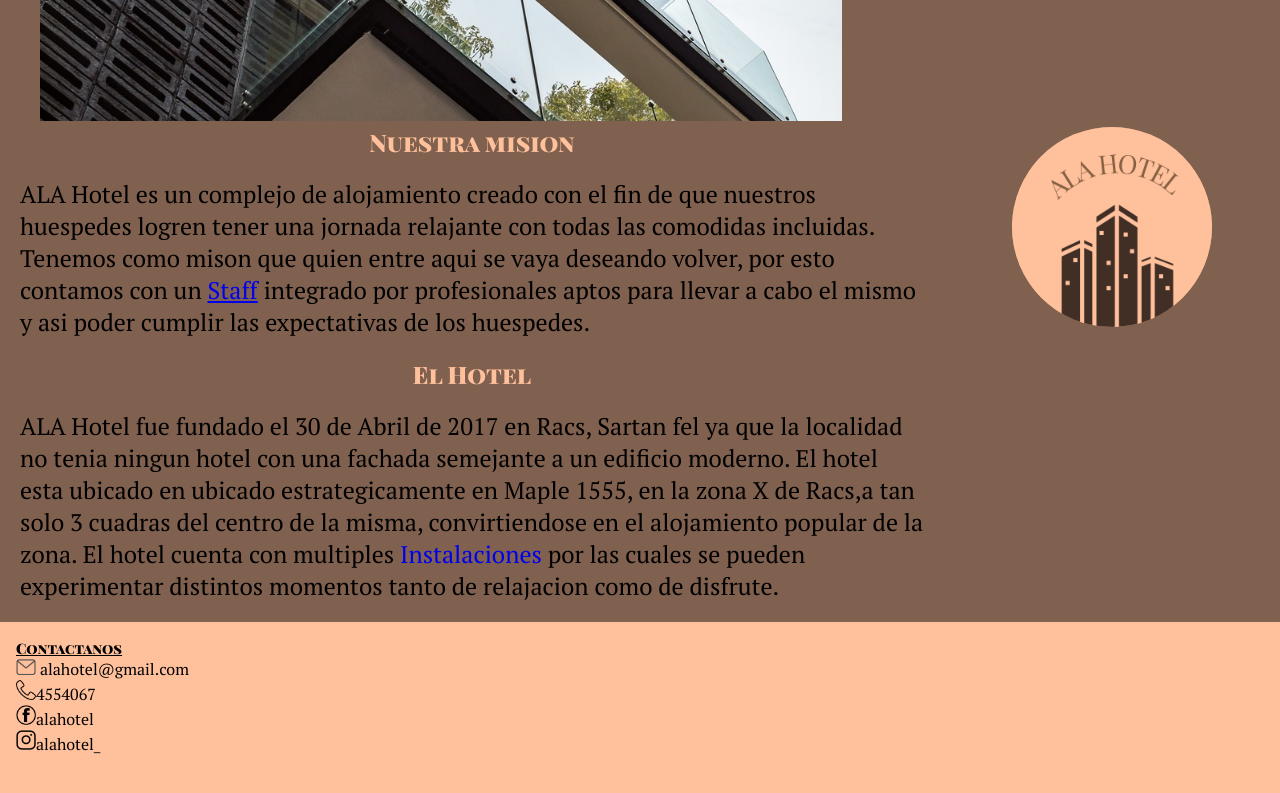
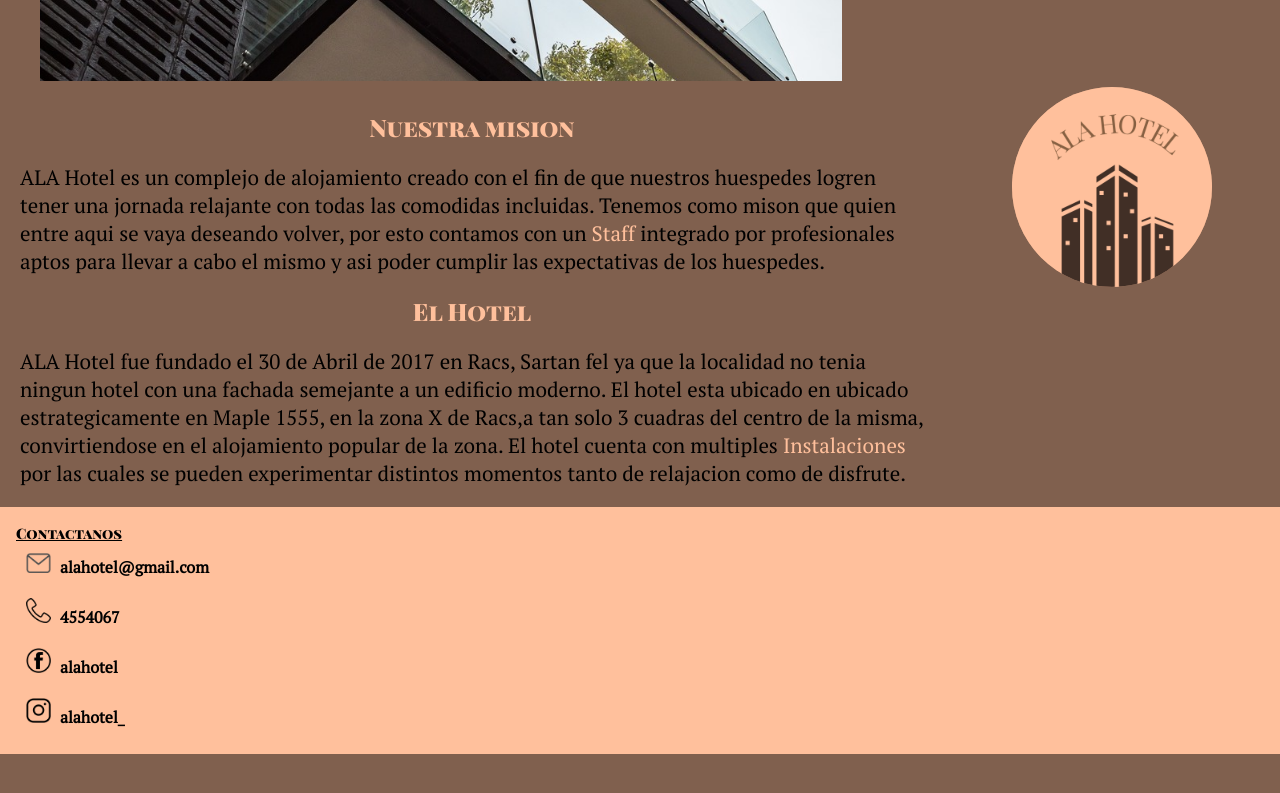
Before and after one commit to abrilatkinson/PreEntrega2Atkinson, a plain HTML site: page index.html in a window 1280 px wide. Shown: the part 1189-1982 px from the top of the page. After the commit the page ends 1943 px from the top, so only its background shows below. Drawn offline with Linux system fonts and the light colour scheme.

Commit message:
cambie footer

```diff
--- a/CSS/estilo.css
+++ b/CSS/estilo.css
@@ -167,6 +167,7 @@ text-align: center;
     scroll-snap-type: x mandatory;
     margin-left: 40px;
     margin-bottom: 5px;
+    background-color: #80604E;
  }
  main .imagenes .imgx{
   flex: 0 0 100%;
@@ -176,16 +177,20 @@ text-align: center;
  }
  main  p{
     margin: 20px;
-    font-size: 1.5rem;
+    font-size: 1.3rem;
  }
 
+ main .seccion2 .agrandar{
+    margin-top: 30px;
+ }
  main h2 {
     text-align: center;
 
  }
- main .seccion3 a{
+ main  a{
     text-decoration: none;
     transition: all 2s;
+    color: #FFC09C;
  }
 
 
@@ -241,11 +246,19 @@ text-align: center;
     font-weight: bolder;
 }
 
+/*Estilos del footer*/
 
 footer {
     background-color:#FFC09C ;
-    padding: 1rem;
-
+    padding: 16px;
+}
+footer .logo{
+    padding: 10px;
+    font-weight: bold;
+}
+footer .logo img {
+    width: 30px;
+    padding-right: 5px;
 }
  /*Estilos de instalacions*/
  nav .menu{
--- a/index.html
+++ b/index.html
@@ -43,11 +43,11 @@
 
             <section class="seccion2">
                 <h2 class="agrandar">Nuestra mision</h2>
-                <p>ALA Hotel es un complejo de alojamiento  creado con el fin de que nuestros huespedes logren tener una jornada  relajante con todas las comodidas incluidas. Tenemos como mison que quien entre aqui se vaya deseando volver, por esto contamos con un <a href="./Menu/staff.html">Staff</a> integrado por profesionales aptos para llevar a cabo el mismo y asi poder cumplir las expectativas de los huespedes. </p>
-                </section>
-                <section class="seccion3">
-                    <h2>El Hotel</h2>
-                    <p>ALA Hotel fue fundado el 30 de Abril de 2017 en Racs, Sartan fel ya que la localidad no tenia ningun hotel con una fachada semejante a un edificio moderno. El hotel esta ubicado en ubicado estrategicamente en Maple 1555, en la zona X de Racs,a tan solo 3 cuadras del centro de la misma, convirtiendose en el alojamiento popular de la zona. El hotel cuenta con multiples <a href="./Menu/instalaciones.html">Instalaciones</a> por las cuales se pueden experimentar distintos momentos tanto de relajacion como de disfrute.
+                 <p>ALA Hotel es un complejo de alojamiento  creado con el fin de que nuestros huespedes logren tener una jornada  relajante con todas las comodidas incluidas. Tenemos como mison que quien entre aqui se vaya deseando volver, por esto contamos con un <a href="./Menu/staff.html">Staff</a> integrado por profesionales aptos para llevar a cabo el mismo y asi poder cumplir las expectativas de los huespedes. </p>
+
+
+                <h2>El Hotel</h2>
+                     <p>ALA Hotel fue fundado el 30 de Abril de 2017 en Racs, Sartan fel ya que la localidad no tenia ningun hotel con una fachada semejante a un edificio moderno. El hotel esta ubicado en ubicado estrategicamente en Maple 1555, en la zona X de Racs,a tan solo 3 cuadras del centro de la misma, convirtiendose en el alojamiento popular de la zona. El hotel cuenta con multiples <a href="./Menu/instalaciones.html">Instalaciones</a> por las cuales se pueden experimentar distintos momentos tanto de relajacion como de disfrute.
                     </p>
                 </section>
 
@@ -67,16 +67,16 @@
             <h3>Contactanos</h3>
 
           <div class="logo">
-            <img  src="./Multimedia/logomail.png" alt="logo de mail" width="20px"> alahotel@gmail.com
+            <img  src="./Multimedia/logomail.png" alt="logo de mail"> alahotel@gmail.com
             </div>
             <div class="logo">
-            <img src="./Multimedia/logotel.png" alt="logo de telefono" width="20px">4554067
+            <img src="./Multimedia/logotel.png" alt="logo de telefono"> 4554067
             </div>
             <div class="logo">
-            <img src="./Multimedia/logofb.png" alt="logo de facebook" width="20px">alahotel
+            <img src="./Multimedia/logofb.png" alt="logo de facebook"> alahotel
             </div>
             <div class="logo">
-            <img src="./Multimedia/logoig.png" alt="logo de instagram" width="20px">alahotel_
+            <img src="./Multimedia/logoig.png" alt="logo de instagram" > alahotel_
             </div>
         </footer>
       </div>
```
